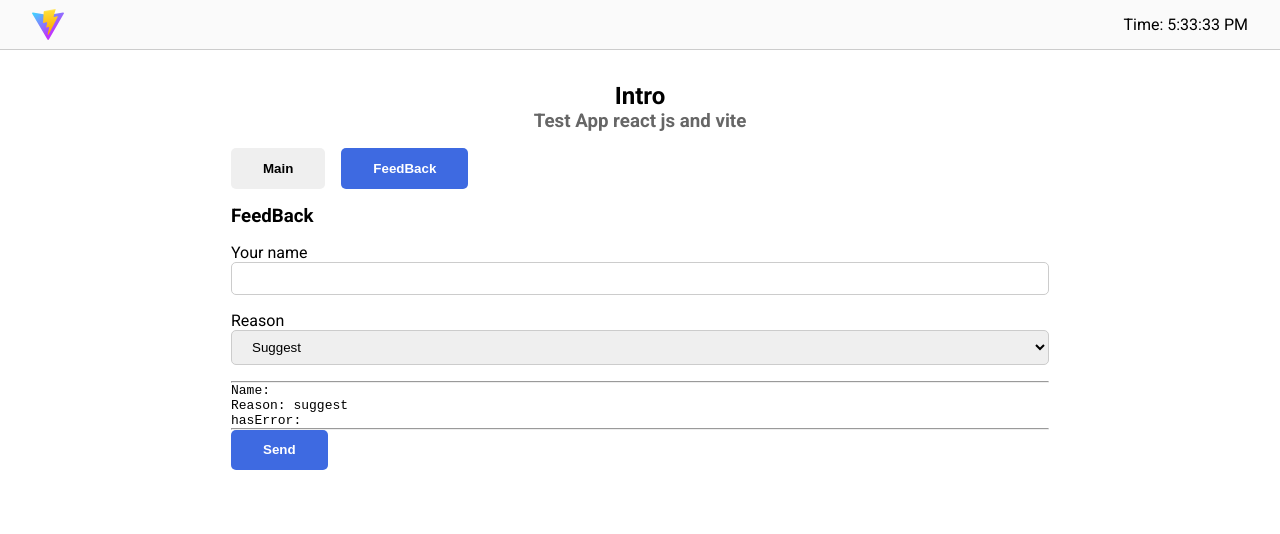
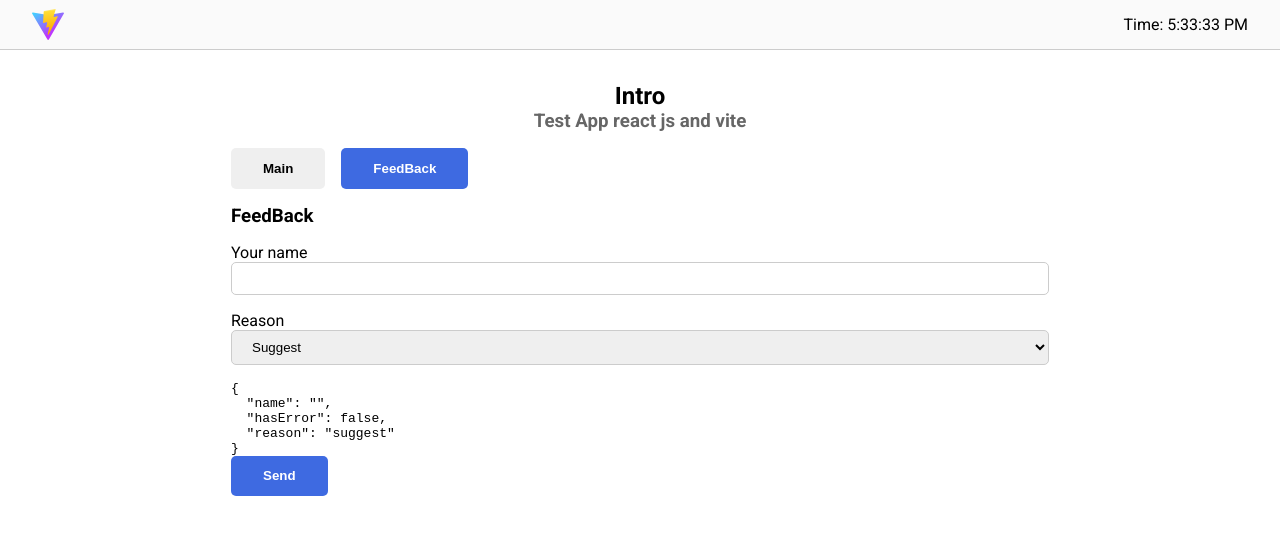
Before and after one commit to AlexFonBlack/react-vite-intro, a React (Vite) app: page / in a window 1280 px wide. Shown: the top 534 px of the page. Built offline with nearby package versions, Linux system fonts and the light colour scheme.

Commit message:
refactoring useState FeedBackSection component

```diff
--- a/src/components/FeedBackSection.jsx
+++ b/src/components/FeedBackSection.jsx
@@ -3,18 +3,43 @@
 
 export default function FeedBackSection() {
 
-  const [name, setName] = useState('')
-  const [hasError, setHasError] = useState(false)
-  const [reason, setReason] = useState('suggest')
+  //Основной вариант создания useState (отслеживание состояния)
+  // const [name, setName] = useState('')
+  // const [hasError, setHasError] = useState(false)
+  // const [reason, setReason] = useState('suggest')
+
+  //Второй вариант с группировкой в один объект:
+  const [form, setForm] = useState({
+    name: '',
+    hasError: false,
+    reason: 'suggest'
+  })
 
   function handleNameChange(event){
-    setName(event.target.value)
-    setHasError(event.target.value.trim().length == 0)
+    //----Для первого варианта:
+    // setName(event.target.value)
+    // setHasError(event.target.value.trim().length == 0)
+    //Для второго:
+    setForm((prev) => ({
+      ...prev,
+      name: event.target.value,
+      hasError: event.target.value.trim().length == 0
+    }))
   }
+
+  //prev - ддя передачи предыдущего значениея состояния
+  // const toggleError = () => {
+    // setHasError((prev) => !prev)
+    // console.log(hasError) //новое состояние основываясь от предыдущего
+  // }
 
   return (
     <section>
         <h3>FeedBack</h3>
+
+        {/* block for useRef */}
+
+        {/* <Button onClick={toggleError}> Toggle Error </Button> */}
 
         <form>
           <label htmlFor="name">Your name</label>
@@ -22,31 +47,30 @@
             type="text"
             id="name"
             className="control"
-            value={name}
+            value={form.name}
             style = {{
-              border: hasError ? '1px solid red' : null,
+              border: form.hasError ? '1px solid red' : null,
             }}
             onChange={handleNameChange}
           />
 
           <label htmlFor="reason">Reason</label>
-          <select id="reason" className="control" value={reason} onChange={event => setReason(event.target.value)}>
+          <select id="reason"
+            className="control"
+            value={form.reason}
+            onChange={(event) =>
+              setForm((prev) =>({...prev, reason: event.target.value}))}
+          >
             <option value="error">Error</option>
             <option value="help">Help</option>
             <option value="suggest">Suggest</option>
           </select>
 
           <pre>
-            <hr />
-            Name: {name}
-            <br />
-            Reason: {reason}
-            <br />
-            hasError: {hasError}
-            <hr />
+            {JSON.stringify(form, null, 2)}
           </pre>
 
-          <Button disabled = {hasError} isActive={!hasError}>Send</Button>
+          <Button disabled = {form.hasError} isActive={!form.hasError}>Send</Button>
         </form>
     </section>
   )
```
